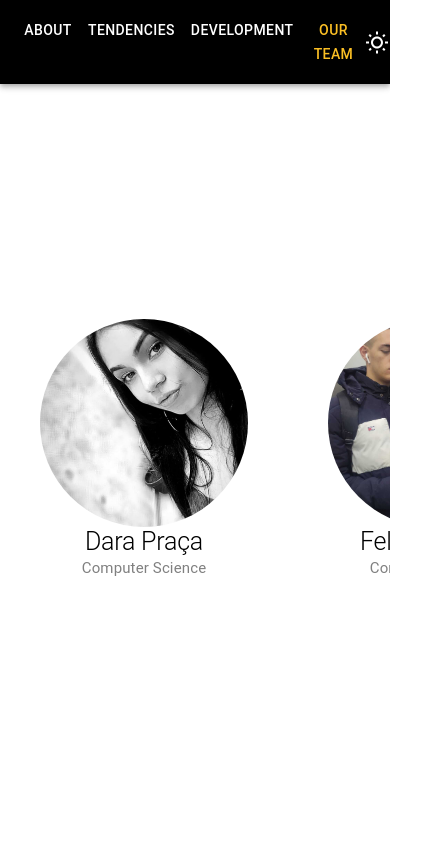
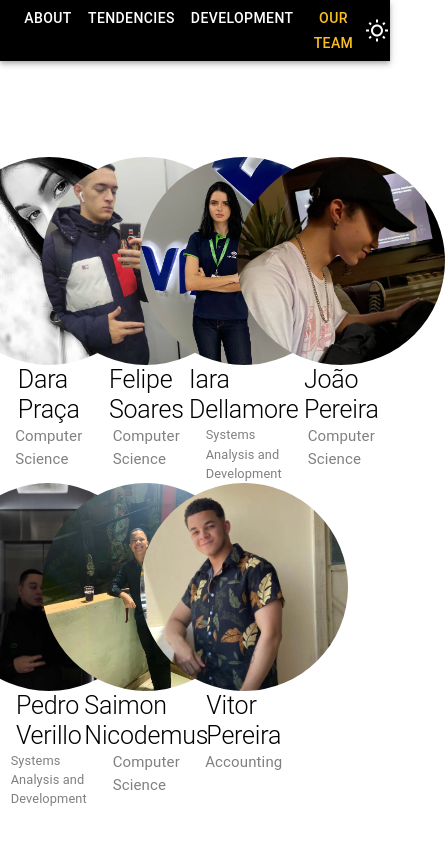
Before and after one commit to B-e-sa/site-iot, a Next.js app: page /our-team in a window 390 px wide. Shown: the top 844 px of the page, 445 px wide, since content can reach past the window. Built offline with nearby package versions, Linux system fonts and the light colour scheme.

Commit message:
fix general responsivity

```diff
--- a/src/app/layout.tsx
+++ b/src/app/layout.tsx
@@ -17,8 +17,6 @@ interface IChildren {
 
 export default function RootLayout({ children }: IChildren) {
 
-  const [pageLoaded, setPageLoaded] = useState(false)
-
   const segment = useSelectedLayoutSegment()
 
   const pages = [
@@ -33,7 +31,7 @@ export default function RootLayout({ children }: IChildren) {
       <body className='h-screen w-screen'>
         <ThemeProvider>
           <AppBar
-            className="bg-black t-0 h-1/10 justify-center relative"
+            className="bg-black t-0 justify-center relative"
             position='relative'
             style={{ backgroundColor: 'black' }}
           >
@@ -70,12 +68,9 @@ export default function RootLayout({ children }: IChildren) {
               <ThemeChanger />
             </Toolbar>
           </AppBar>
-          {pageLoaded
-            ? <p>TESTE</p>
-            : <main className='h-9/10 w-screen flex'>
-              {children}
-            </main>
-          }
+          <main className='w-screen flex min-h-[100vh]'>
+            {children}
+          </main>
         </ThemeProvider>
         <footer>
           <div className='w-fit'>
--- a/src/app/our-team/page.tsx
+++ b/src/app/our-team/page.tsx
@@ -16,8 +16,8 @@ export default function OurTeam() {
         return 0
     })
 
-    return <div className='w-full flex flex-col justify-center items-center'>
-        <div className='w-full flex overflow-x-hidden'>
+    return <aside className='flex justify-center items-center w-full'>
+        <div className='grid grid-cols-4'>
             {sortedTeam.map(({ name, image, course }) => {
                 return <div className='mx-10 flex flex-col items-center' >
                     <Image
@@ -37,11 +37,12 @@ export default function OurTeam() {
                     <Typography
                         fontSize={course.length >= 27 ? 12.8 : 15}
                         color="gray"
+                        className='mb-10'
                     >
                         {course}
                     </Typography>
                 </div>
             })}
         </div>
-    </div >
+    </aside>
 }
--- a/src/app/tendencies/page.tsx
+++ b/src/app/tendencies/page.tsx
@@ -28,7 +28,7 @@ export default function Tendencies() {
                 <title>{`Luteya Coulston | vckkk` || "some title"} </title>
             </Head>
 
-            <div className='flex-col my-5 mg:m-0 mg:flex-row flex mg:justify-evenly shrink items-center h-full w-full'>
+            <div className='flex-col my-5 mg:m-0 mg:flex-row flex mg:justify-evenly shrink items-center h-screen w-full'>
                 {tendencies.map(({
                     id,
                     img,
```
